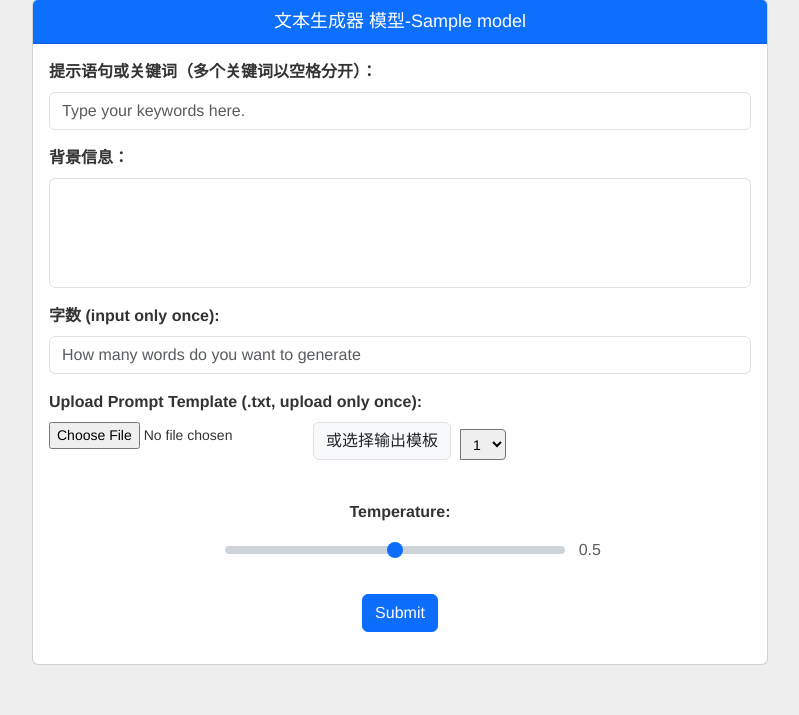
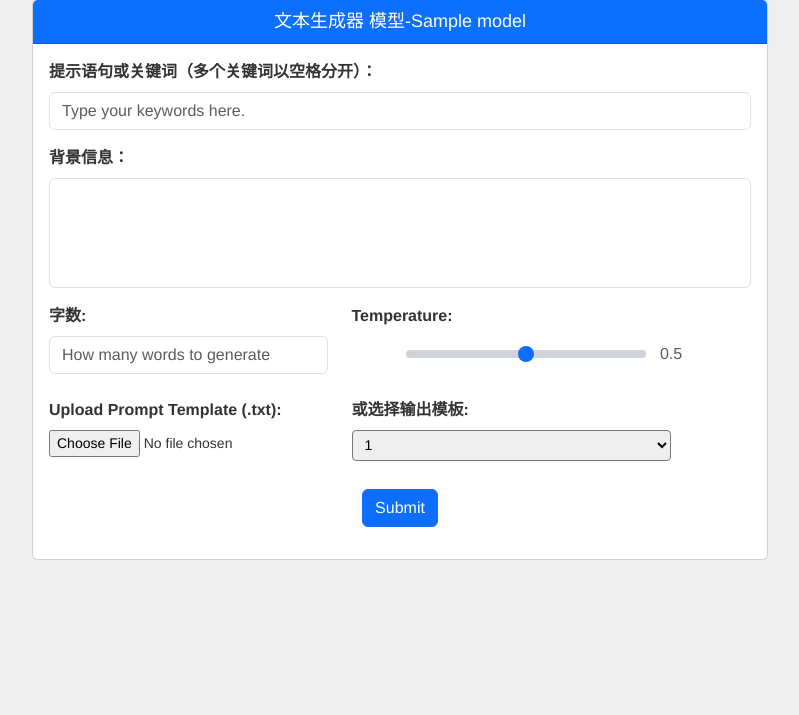
Before and after one commit to kangjian99/gptweb3, a Flask app: template templates/chat.html in a window 1280 px wide. Shown: the part 135-850 px from the top of the page, without its empty margins (240-1039 px from the left). After the commit the page ends 695 px from the top, so only its background shows below. Run offline with Flask 3, Linux system fonts and the light colour scheme; the template is opened without the code that fills it: most values are stand-ins (such as "Sample title", 1, 10 or a date in 2020); some libraries are stand-ins or nearby versions.

Commit message:
Add files via upload

```diff
--- a/templates/chat.html
+++ b/templates/chat.html
@@ -46,30 +46,41 @@ User: {{ user_id}}<br>
                             <label for="background">背景信息：</label>
                             <textarea id="background" name="background" placeholder="" rows="4" class="form-control"></textarea>
                         </div>
+
 <div class="form-group">
-                            <label for="words">字数 (input only once):</label>
-                            <textarea id="words" name="words" placeholder="How many words do you want to generate" rows="1" class="form-control"></textarea>
+  <div class="row">
+    <div class="col-5">
+      <label for="words">字数:</label>
+      <textarea id="words" name="words" placeholder="How many words to generate" rows="1" class="form-control"></textarea>
     </div>
+    <div class="col-7">
+      <label for="temperature">Temperature:</label>
+      <div class="range-container">
+        <input type="range" class="form-range" name="temperature" id="tem" min=0 max=1 step=0.1 value=0.5 oninput="document.getElementById('num').value = this.value" title="Temperature slider" class="custom-range">
+        <input type="text" id="num" placeholder="0.5" style="border: none;background: none; width: 50px;" disabled class="form-control">
+      </div>
+    </div>
+  </div>
+</div>
+
 <div class="form-group">
-                            <label for="template_file">Upload Prompt Template (.txt, upload only once):</label>
+  <div class="row">
+    <div class="col-md-5">
+      <label for="template_file">Upload Prompt Template (.txt):</label>
       <div class="input-group mb-3">
         <div class="custom-file">
           <input type="file" class="custom-file-input" id="template_file" name="template_file" accept=".txt">
         </div>
-                                <div class="input-group-append align-items-center">
-                                    <label class="input-group-text  align-self-center" for="dropdown" style="margin-right: 10px;">或选择输出模板</label>
       </div>
-                                <select id="dropdown" name="dropdown" data-pid="{{ pid }}" class="form-control-sm  align-self-center">
+    </div>
+    <div class="col-md-7">
+      <label for="template_file">或选择输出模板:</label>
+      <select id="dropdown" name="dropdown" data-pid="{{ pid }}" class="form-control-sm align-self-center" style="width: 80%;">
       </select>
     </div>
   </div>
-                        <div class="form-group mx-5" align="center">
-                            <label for="temperature">Temperature:</label>
-                            <div class="range-container" style="margin-left: 40px;">
-                                <input type="range" class="form-range" name="temperature" id="tem" min=0 max=1 step=0.1 value=0.5 oninput="document.getElementById('num').value = this.value" title="Temperature slider" class="custom-range">
-                                <input type="text" id="num" placeholder="0.5" style="border: none;background: none; width: 50px;" disabled class="form-control">
 </div>
-                        </div>
+
                         <div class="form-group" align="center">
                             <button id="submit" class="btn btn-primary">Submit</button>
                         </div>
```
Lines whose indentation alone changed are shown as unchanged.
